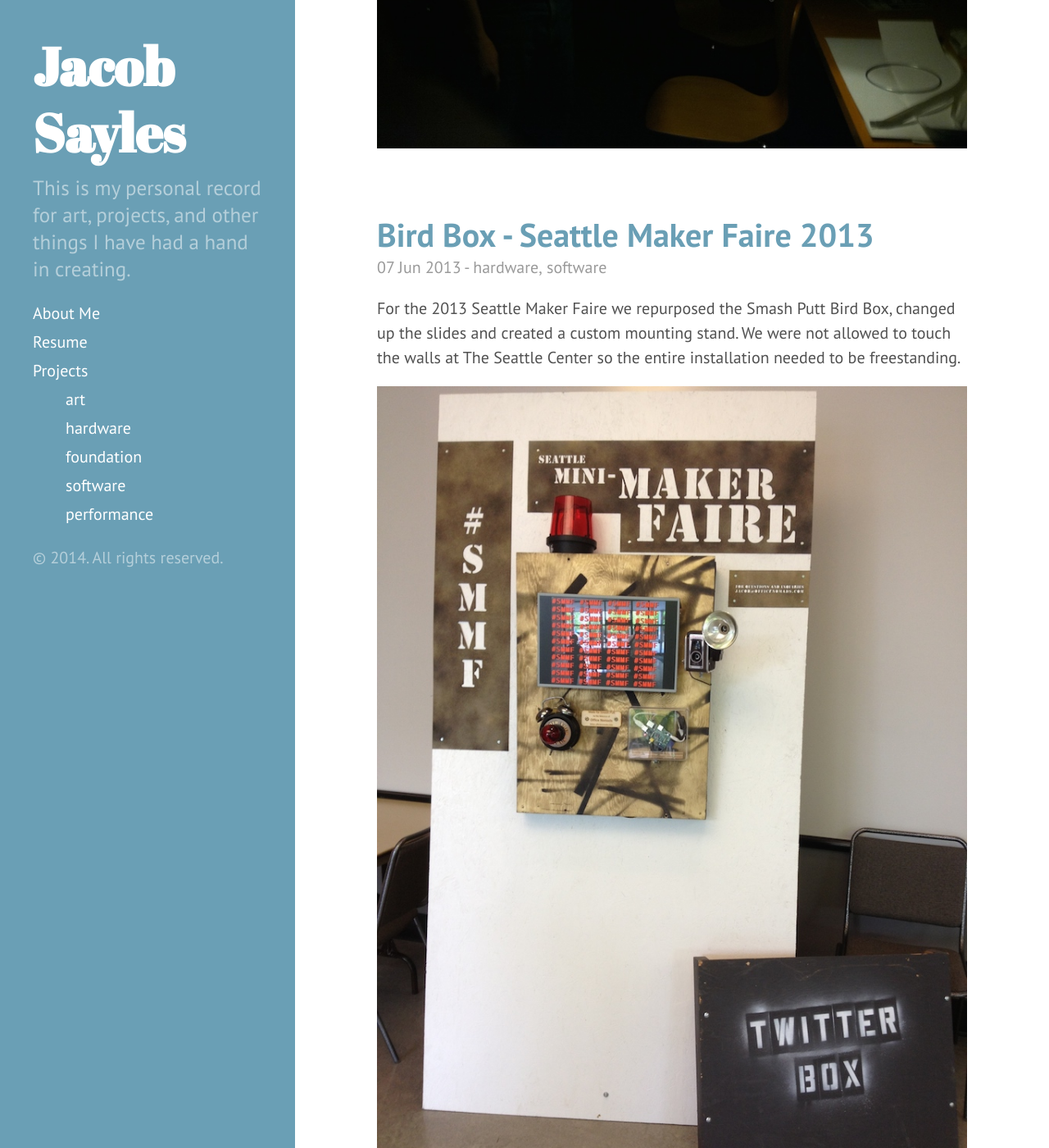
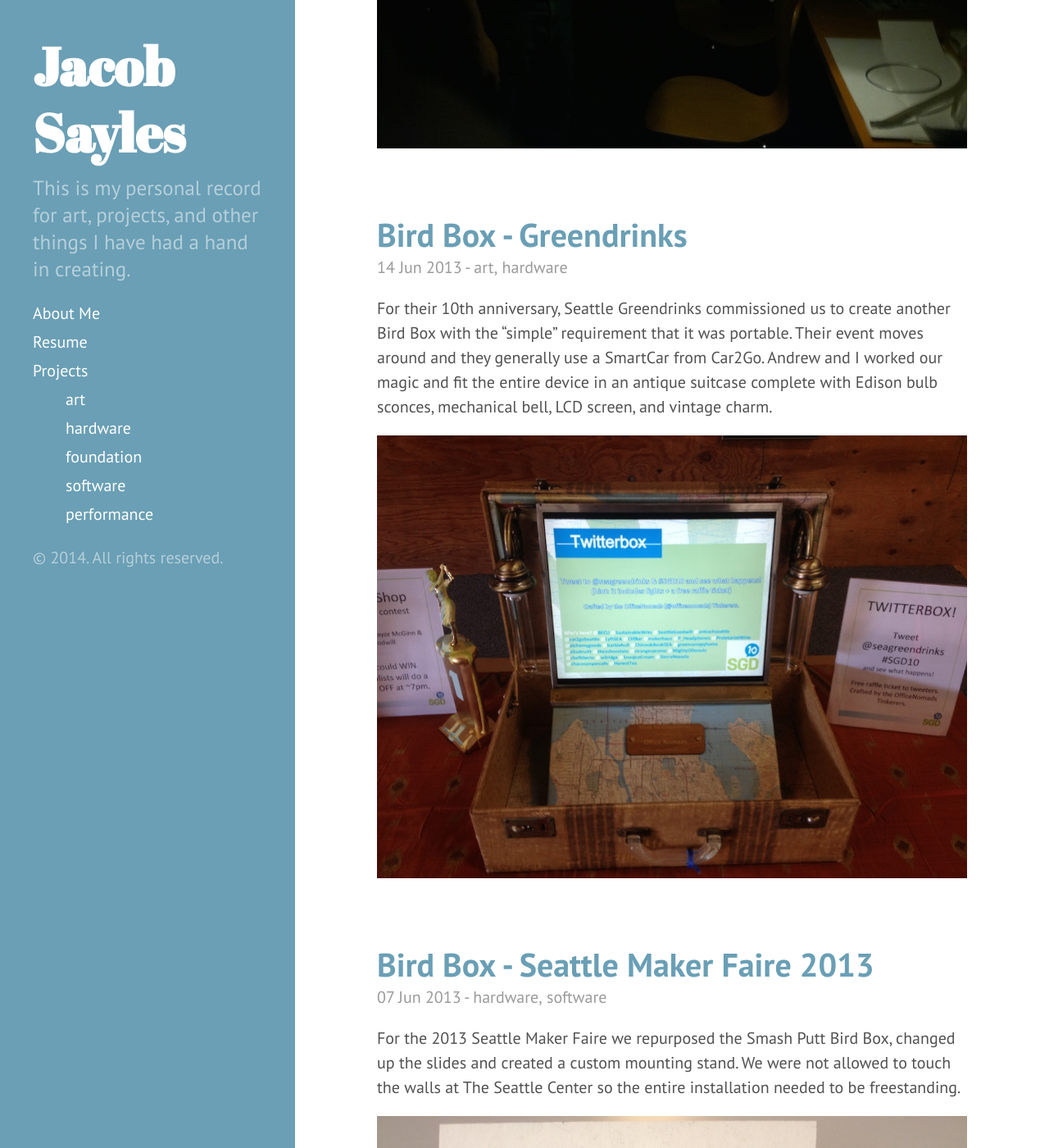
Before and after one commit to jsayles/jsayles.github.io, a Jekyll site: the page built from index.html, in a window 1280 px wide and 1400 px high, scrolled down 7356 px. Shown: the whole window at 82% size. Built offline with Jekyll 4.4.1, drawn with Linux system fonts in a browser that asks for light colours; Markdown is read by kramdown in place of the engine named in the settings; the list of posts is cut into pages by our own code; some of the changed text lies outside the part shown.

Commit message:
added greendrinks birdbox

```diff
--- /dev/null
+++ b/_posts/2013-06-14-birdbox-greendrinks.md
@@ -0,0 +1,22 @@
+---
+layout: post
+title: Bird Box - Greendrinks
+name: 2013-06-14-birdbox-greendrinks
+
+tags:
+  - art
+  - hardware
+
+collaborators:
+  - andrew
+
+links:
+  - Seattle Greendrinks: http://www.seattlegreendrinks.org
+
+images:
+  - 2013-06-14-birdbox-greendrinks1.jpg
+  - 2013-06-14-birdbox-greendrinks2.jpg
+  - 2013-06-14-birdbox-greendrinks3.jpg
+  - 2013-06-14-birdbox-greendrinks4.jpg
+---
+For their 10th anniversary, Seattle Greendrinks commissioned us to create another Bird Box with the "simple" requirement that it was portable.  Their event moves around and they generally use a SmartCar from Car2Go.  Andrew and I worked our magic and fit the entire device in an antique suitcase complete with Edison bulb sconces, mechanical bell, LCD screen, and vintage charm.
--- a/notest.txt
+++ b/notest.txt
@@ -14,10 +14,6 @@
 	  More Pictures
 
 Nadine
-
-Seattle Maker Faire 2013
-
-Bird Box 3 - Greendrinks
 
 Bird Box 4 - Grocers Strike,
 Seattle Maker Faire 2014
```
Also changed, not shown: _posts/2013-02-27-birdbox-smashputt.md (+1 -1 lines), public/2013-06-14-birdbox-greendrinks1.jpg (added), public/2013-06-14-birdbox-greendrinks2.jpg (added), public/2013-06-14-birdbox-greendrinks3.jpg (added), public/2013-06-14-birdbox-greendrinks4.jpg (added).
